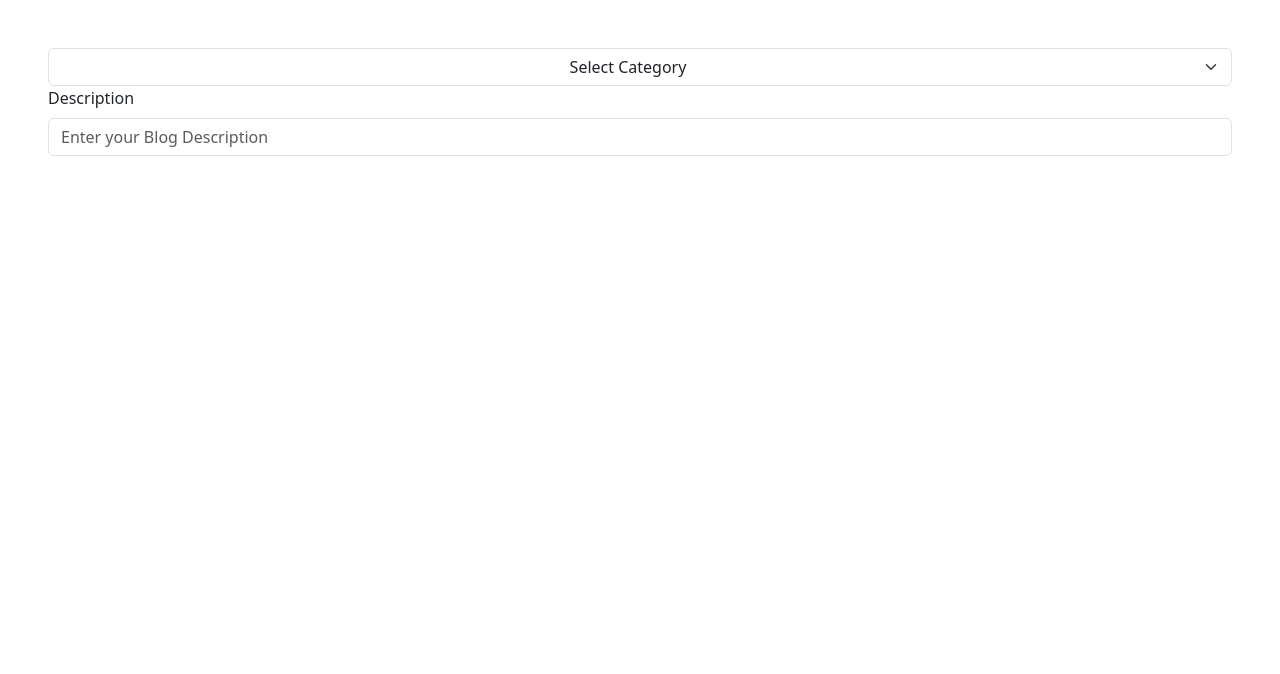
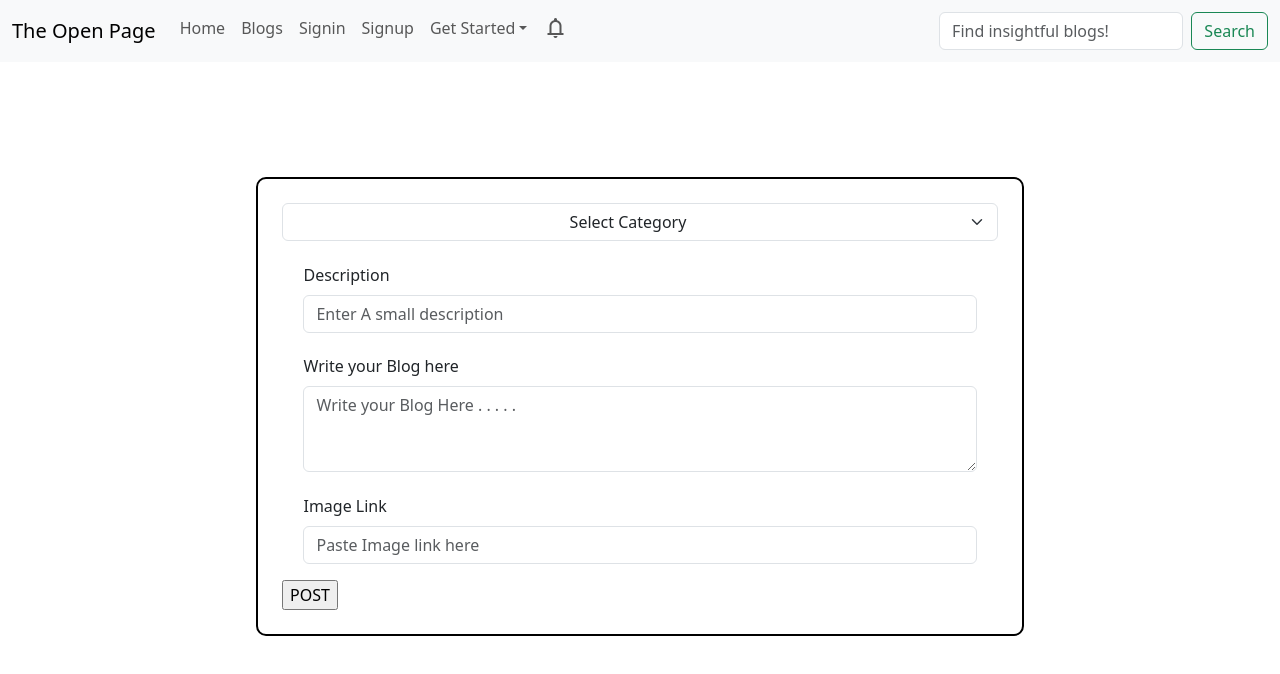
Before and after one commit to mohit-soni2003/Blog-website, a React (Vite) app in the folder frontend/blog-website/: page /createblog in a window 1280 px wide. Shown: the top 674 px of the page. Built offline with nearby package versions, Linux system fonts and the light colour scheme.

Commit message:
edited Create Blog Form
edited Create Blog Form

Co-Authored-By: mohit-soni2003 <155765049+mohit-soni2003@users.noreply.github.com>

```diff
--- /dev/null
+++ b/frontend/blog-website/src/components/CreateBlog.css
@@ -0,0 +1,17 @@
+body{
+    background-color: ;
+}
+.form{
+    border: 2px solid black;
+    width: 60%;
+    margin: auto;
+    margin-top: 9%;
+    border-radius: 10px;
+
+    flex-direction: column;
+  height: max-content
+    justify-content: space-around;
+}
+.inputfield{
+    margin: 3%;
+}
--- a/frontend/blog-website/src/components/CreateBlog.jsx
+++ b/frontend/blog-website/src/components/CreateBlog.jsx
@@ -1,8 +1,14 @@
 import Form from 'react-bootstrap/Form';
-
+import './CreateBlog.css';
+import NavigationBar from "./Nav"
 function CreateBlog() {
     return (
-    <Form className='m-5'>
+
+        <>
+            <NavigationBar></NavigationBar>
+
+            <div className='form'>
+                <Form className='m-4 inputfield'>
                     <Form.Select aria-label="Default select example">
                         <option className='text-center'>Select Category </option>
                         <option value="fashion">Fashion & Beauty</option>
@@ -12,14 +18,24 @@ function CreateBlog() {
                         <option value="entertainment">Entertainment</option>
                         <option value="Technology">Technology</option>
                     </Form.Select>
-    <Form.Group className="mb-3" controlId="Description">
+
+                    <Form.Group className="mb-3 inputfield" controlId="Description">
                         <Form.Label>Description</Form.Label>
-        <Form.Control type="text" placeholder="Enter your Blog Description"  />
+                        <Form.Control type="text" placeholder="Enter A small description " />
+                    </Form.Group>
+                    <Form.Group className="mb-3 inputfield" controlId="exampleForm.ControlTextarea1">
+                        <Form.Label>Write your Blog here</Form.Label>
+                        <Form.Control as="textarea" rows={3} placeholder='Write your Blog Here . . . . .' />
+                    </Form.Group>
+                    <Form.Group className="mb-3 inputfield" controlId="Description">
+                        <Form.Label>Image Link</Form.Label>
+                        <Form.Control type="link" placeholder="Paste Image link here" />
                     </Form.Group>
 
-
+                    <input type="button" value={"POST"} />
 
                 </Form>
+            </div></>
 
     );
 }
--- a/frontend/blog-website/src/components/Home.css
+++ b/frontend/blog-website/src/components/Home.css
@@ -4,4 +4,6 @@
     align-items: center;
     justify-content: space-evenly;
     margin: 2% 8%  ;
+
+
 }
```
Lines whose indentation alone changed are shown as unchanged.
